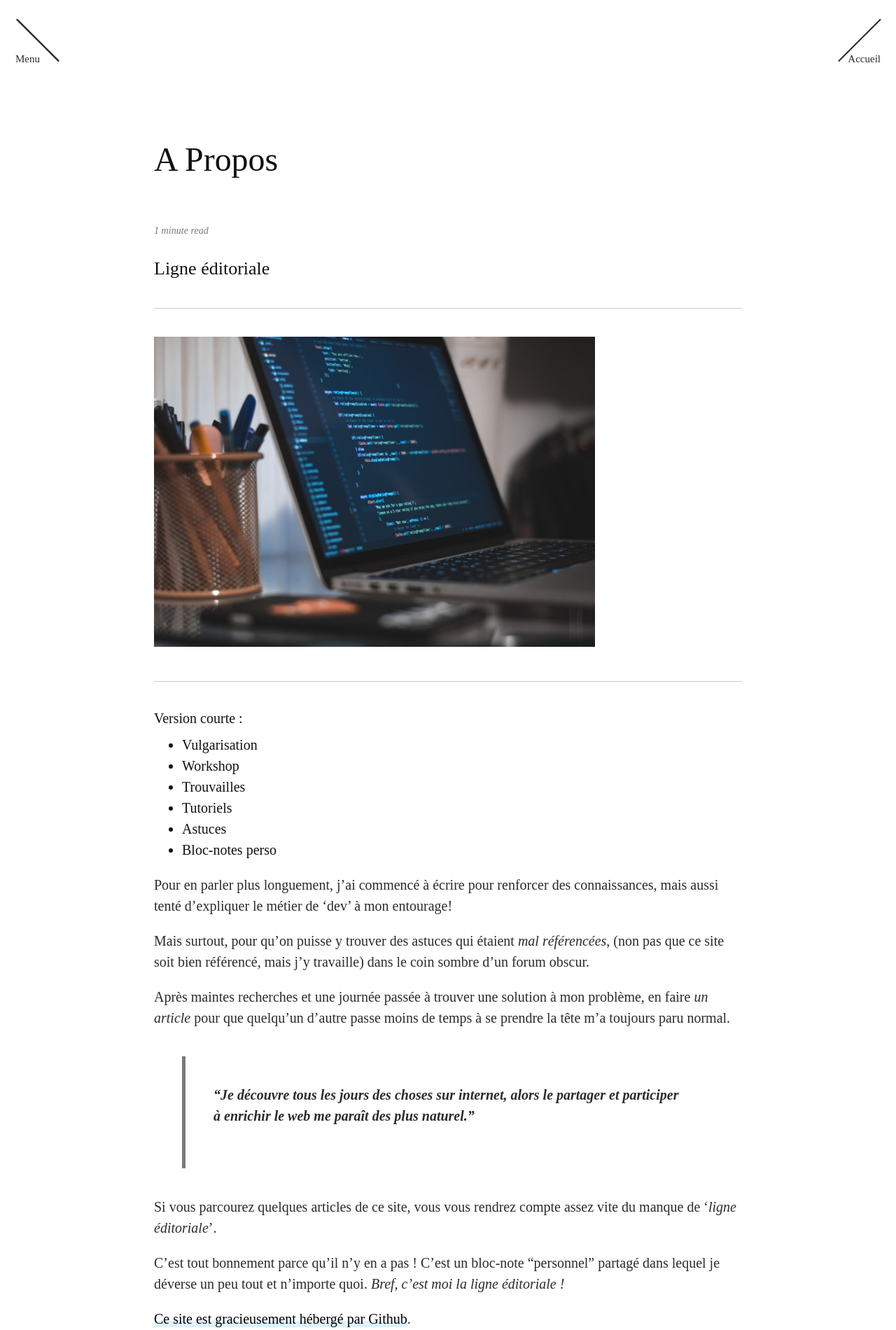
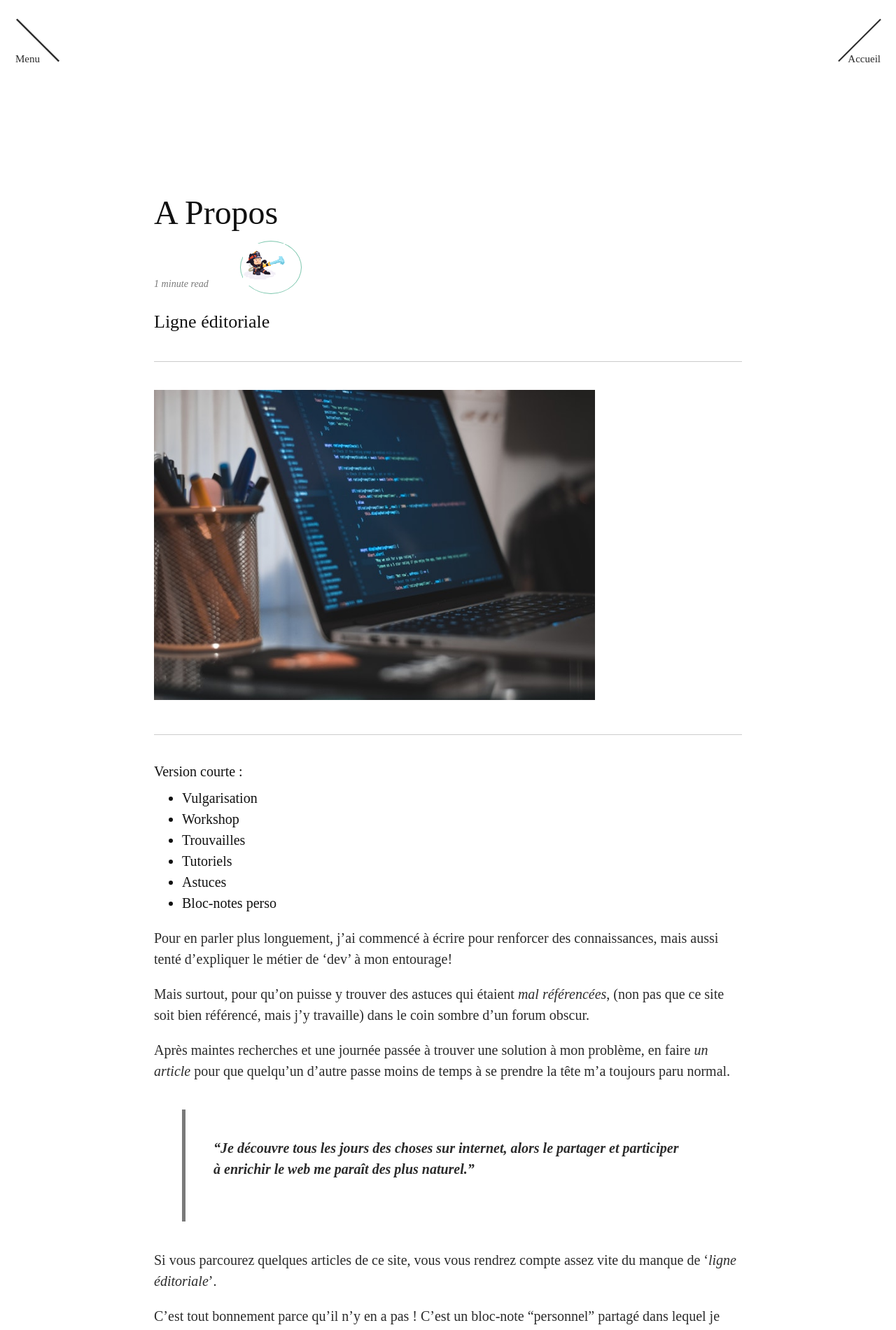
Before and after one commit to andryjohn/RJ-s-blog, a Jekyll site: the page built from propos.md, in a window 1280 px wide. Shown: the top 1900 px of the page at 70% size. Built offline with Jekyll 4.4.1, drawn with Linux system fonts in a browser that asks for light colours; nearby versions of some CDN libraries; some web fonts are replaced; comment, search, counter and statistics services are not loaded.

Commit message:
avatar octodec

```diff
--- /dev/null
+++ b/_includes/avatar.html
@@ -0,0 +1,15 @@
+<div class="avatar-top">
+<img src="{{ site.baseurl }}/images/Sentrytocat_octodex.jpg" alt="Andry Rajohnson"/>
+</div>
+<style>
+.avatar-top {
+	    position: relative;
+	    left: 123px;
+        top: 194px;
+		border-radius: 50%;
+		width: 80px;
+		border: 1px solid #7cc6ad;
+		padding: 3px;
+
+	}
+</style>
--- a/_layouts/post.html
+++ b/_layouts/post.html
@@ -2,7 +2,7 @@
 layout: default
 comments: true
 ---
-
+{% include avatar.html %}
 {% assign minutes = content | strip_html | number_of_words | divided_by: 180 %}
 {% if minutes == 0 %}
 {% assign minutes = 1 %}
```
